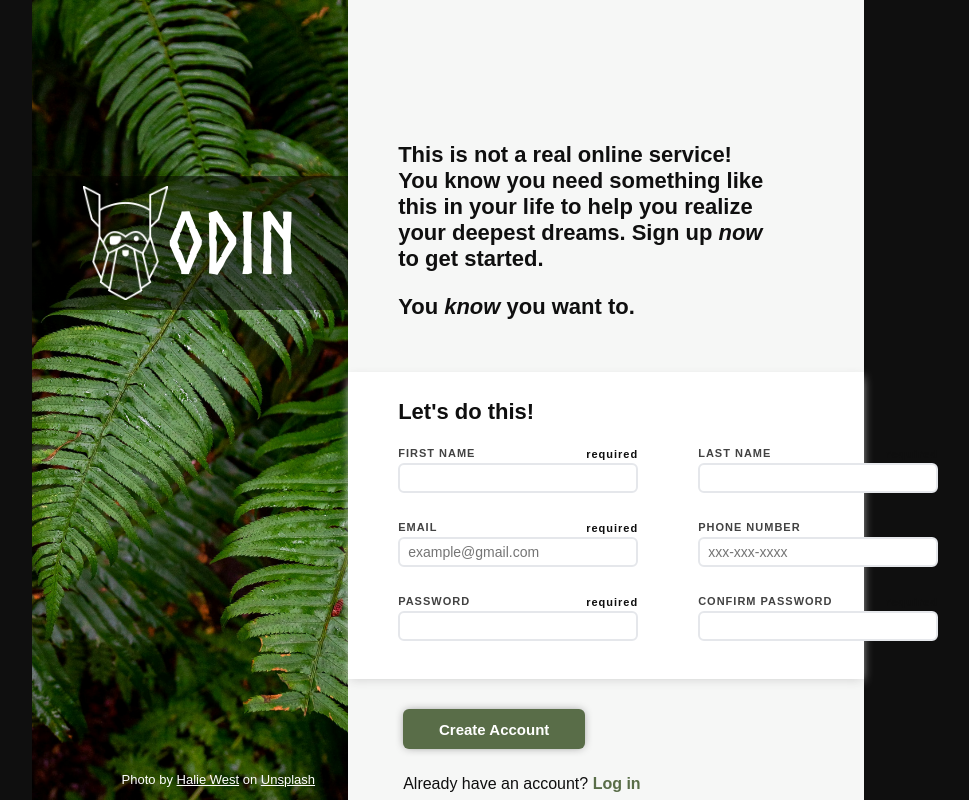
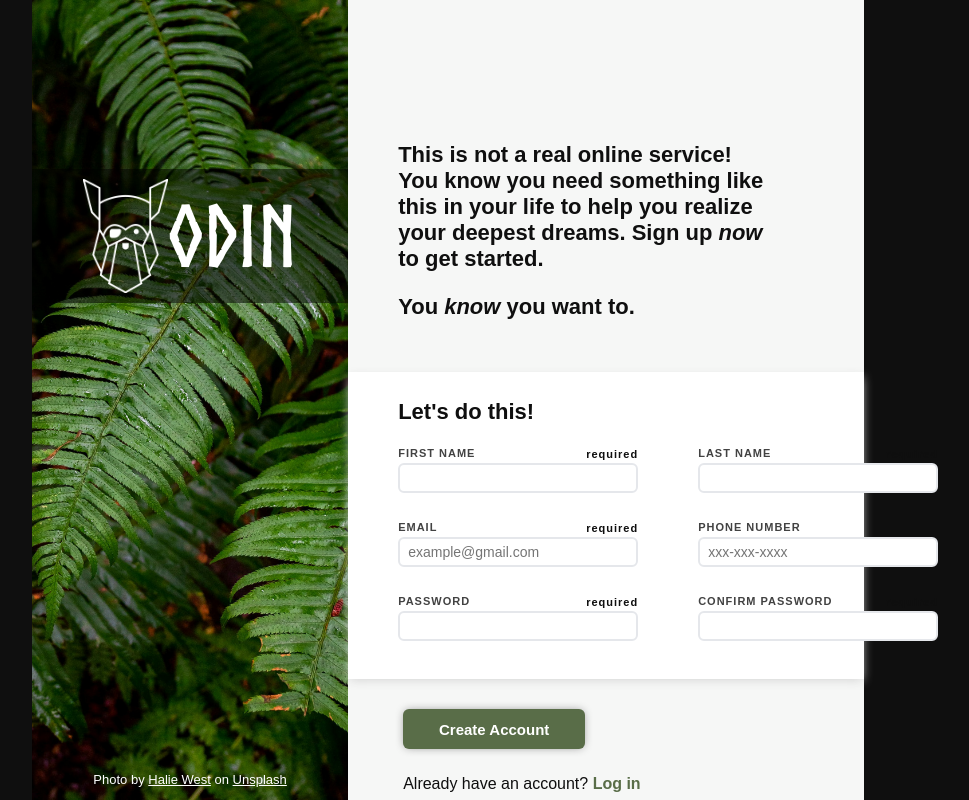
Before and after one commit to lmorgan2398/sign-up-form, a plain HTML site: page index.html in a window 1280 px wide. Shown: the whole page, without its empty margins (192-1161 px from the left). Drawn offline with Linux system fonts and the light colour scheme.

Commit message:
Adjust placement of logo section elements

```diff
--- a/style.css
+++ b/style.css
@@ -35,6 +35,9 @@ body {
     background-repeat: no-repeat;
     height: 100vh;
     width: 38%;
+    display: flex;
+    flex-direction: column;
+    justify-content: flex-end;
 }
 
 .logo {
@@ -45,7 +48,7 @@ body {
     justify-content: center;
     padding: 10px;
     position: relative;
-    top: 22%;
+    top: -57%;
 }
 
 .logo-image {
@@ -67,9 +70,6 @@ body {
     color: white;
     text-align: center;
     font-size: 13px;
-    position:absolute;
-    bottom: 0;
-    left: 24.5%;
 }
 
 .image-credit > a:link,
```
